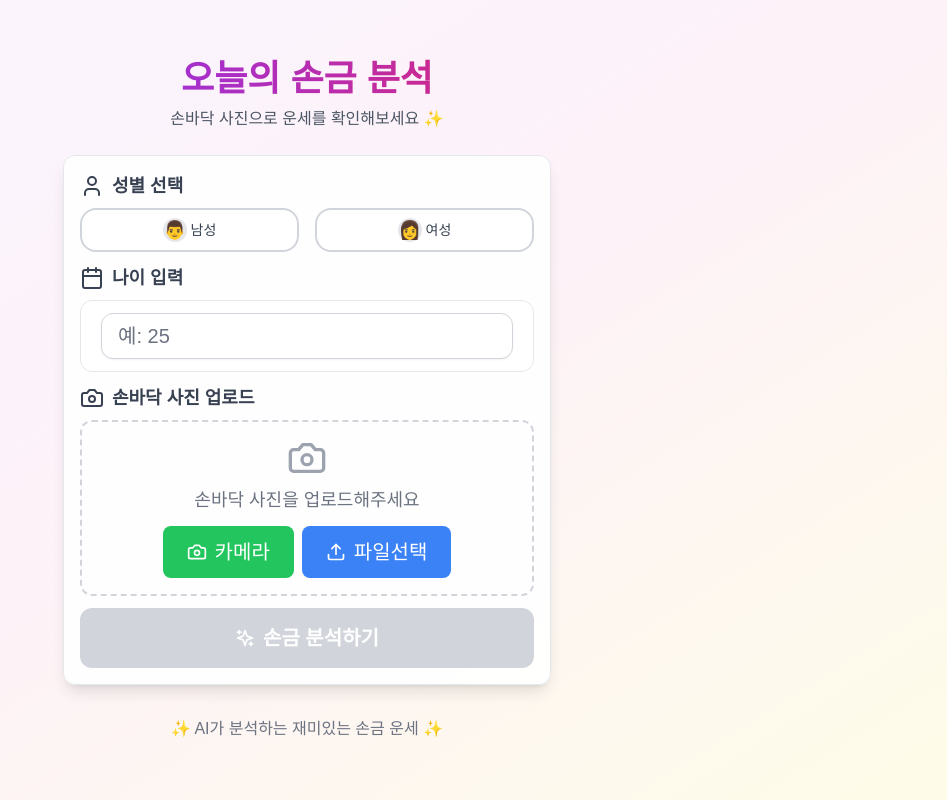
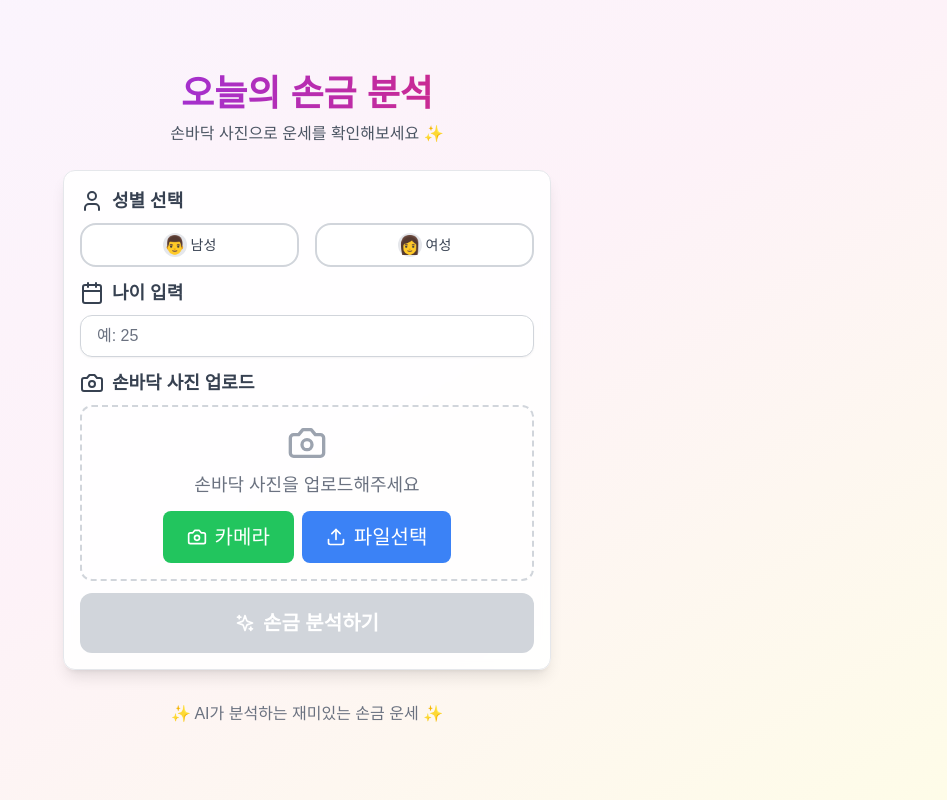
Before and after one commit to js48jjw/palm, a Next.js app: page / in a window 1280 px wide. Shown: the whole page, without its empty margins (333-1280 px from the left). Built offline with nearby package versions, Linux system fonts and the light colour scheme.

Commit message:
age one window

```diff
--- a/src/components/AgeInput.tsx
+++ b/src/components/AgeInput.tsx
@@ -49,7 +49,6 @@ export const AgeInput: React.FC<AgeInputProps> = ({
       }}
       autoComplete="off"
     >
-      <div className={className}>
       <Input
         type="number"
         placeholder="예: 25"
@@ -72,7 +71,6 @@ export const AgeInput: React.FC<AgeInputProps> = ({
           }
         }}
       />
-      </div>
     </form>
   );
 };
```
Lines whose indentation alone changed are shown as unchanged.
